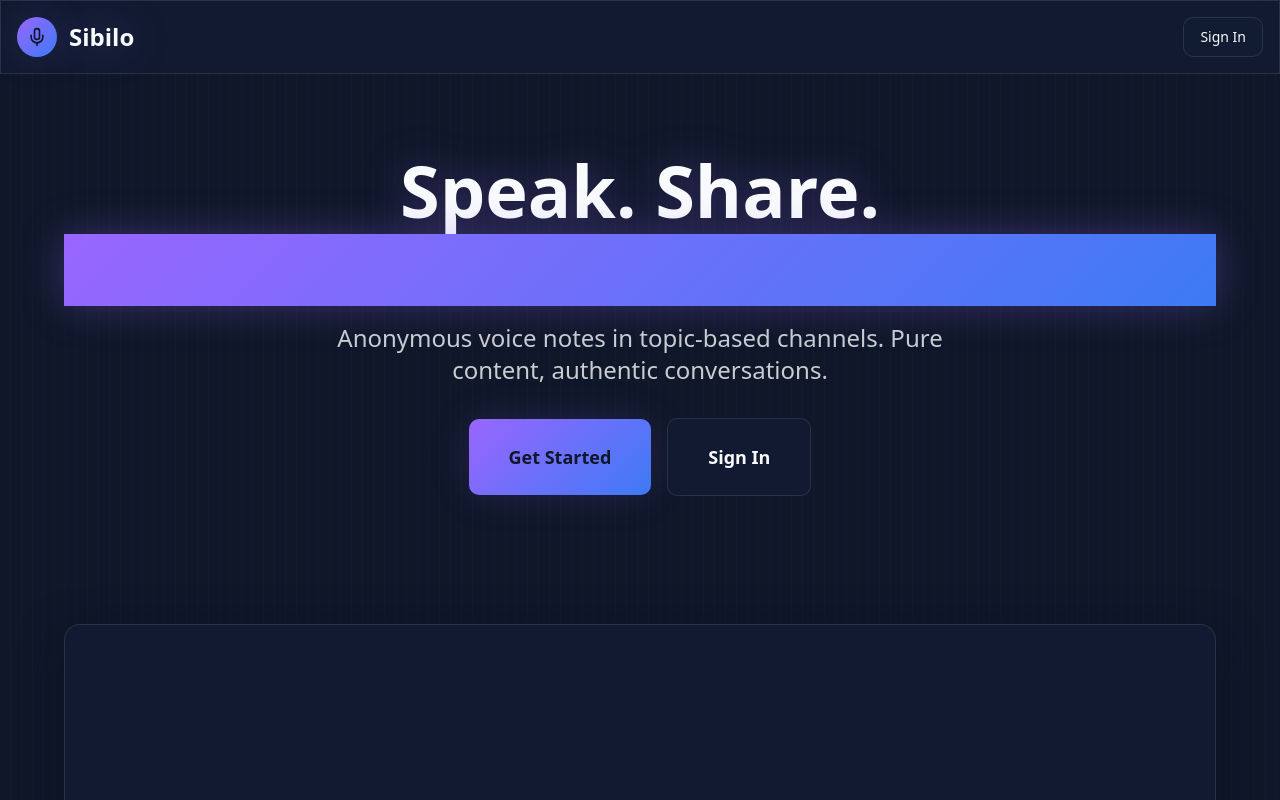
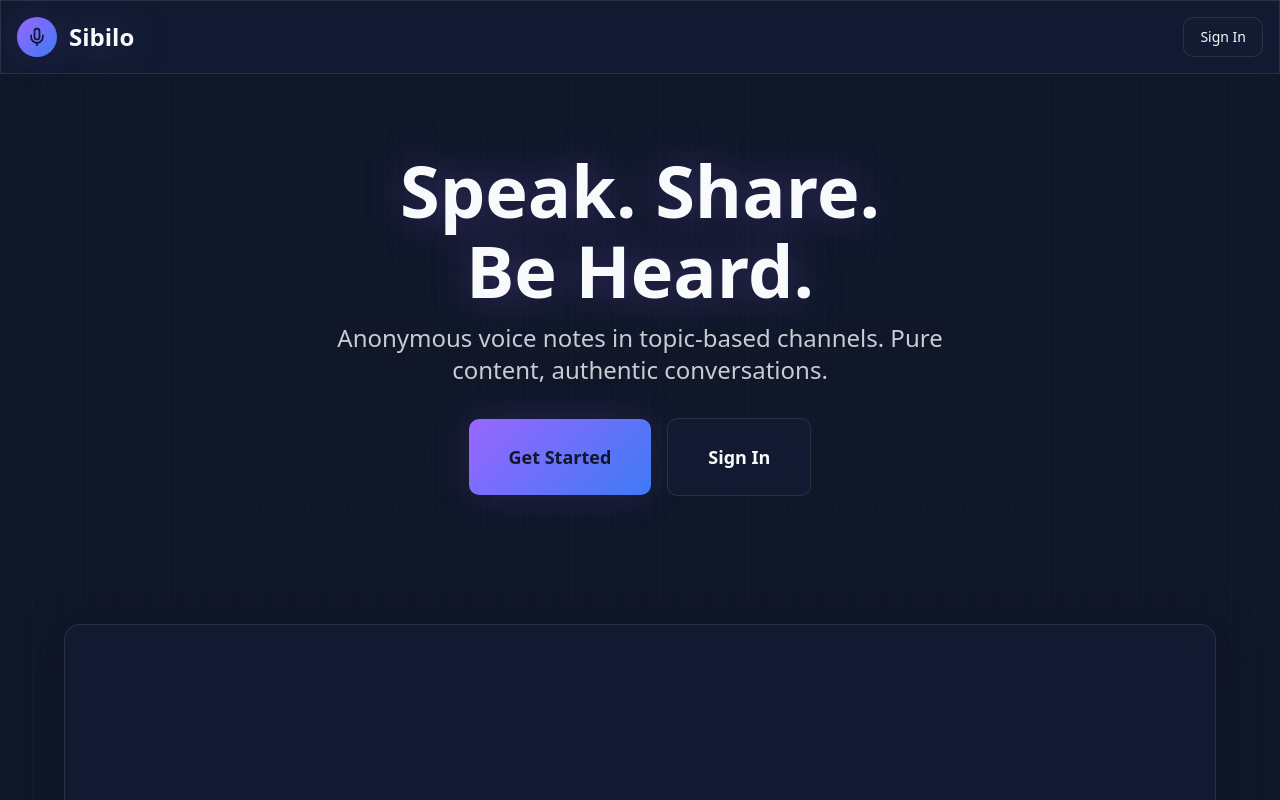
Before and after one commit to rushi-k12/sibilo-voice, a React (Vite) app: page / in a window 1280 px wide. Shown: the top 800 px of the page. Built offline with nearby package versions, Linux system fonts and the light colour scheme; the HTML template or start-up script is replaced by a standard one.

Commit message:
Fix: Improve text visibility on landing page

```diff
--- a/src/pages/Landing.tsx
+++ b/src/pages/Landing.tsx
@@ -27,7 +27,7 @@ const Landing = () => {
             <div className="space-y-4 animate-fade-in">
               <h2 className="text-5xl md:text-7xl font-bold leading-tight">
                 <span className="drop-shadow-glow">Speak. Share.</span>
-                <span className="gradient-primary bg-clip-text text-transparent block mt-2 drop-shadow-glow">
+                <span className="text-foreground block mt-2 drop-shadow-glow">
                   Be Heard.
                 </span>
               </h2>
```
